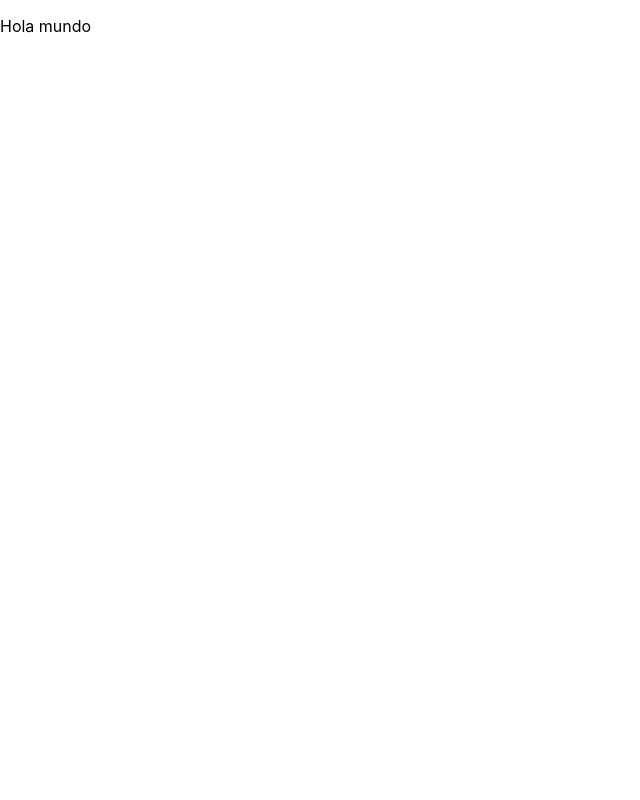
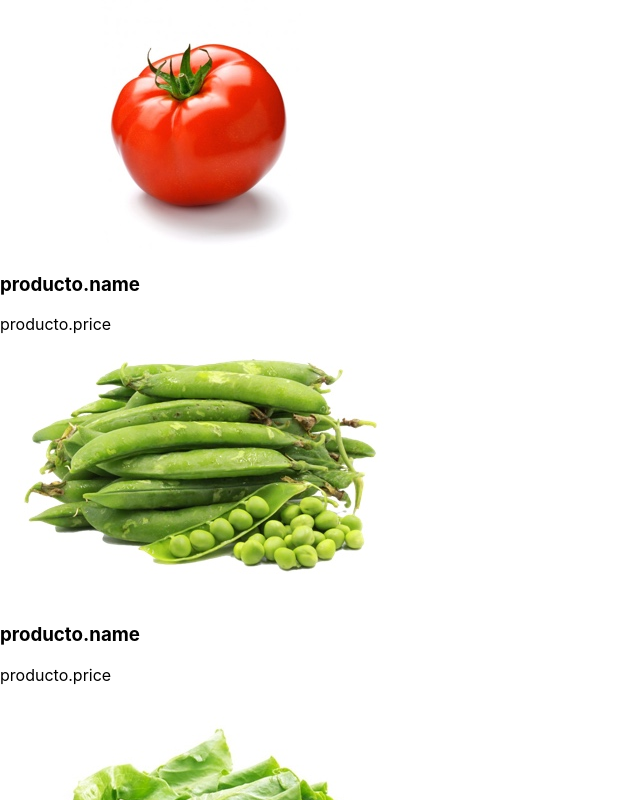
Before and after one commit to JoelTrinidad/carro-compras-react, a React (Create React App) app: page / in a window 1280 px wide. Shown: the top 800 px of the page, without its empty margins (0-640 px from the left). Built offline with nearby package versions, Linux system fonts and the light colour scheme.

Commit message:
feat: producto list added

```diff
--- a/src/App.js
+++ b/src/App.js
@@ -1,20 +1,23 @@
-import { Component } from 'react';
-import './App.css';
+import { Component } from "react";
+import Productos from "./components/Productos";
 
 class App extends Component {
   state = {
     productos: [
-      {name: 'Tomate', price: 1500, img: '/productos/tomate.jpg'},
-      {name: 'Arbejas', price: 2500, img: '/productos/arbejas.jpg'},
-      {name: 'Lechuga', price: 500, img: '/productos/lechuga.jpg'},
-    ]
-  }
+      { name: "Tomate", price: 1500, img: "/productos/tomate.jpg" },
+      { name: "Arbejas", price: 2500, img: "/productos/arbejas.jpg" },
+      { name: "Lechuga", price: 500, img: "/productos/lechuga.jpg" },
+    ],
+  };
   render() {
     return (
       <div>
-        <p>Hola mundo</p>
+        <Productos
+          agregarAlCArro={() => console.log("No hace nada")}
+          productos={this.state.productos}
+        />
       </div>
-    )
+    );
   }
 }
 
--- /dev/null
+++ b/src/components/Producto.js
@@ -0,0 +1,14 @@
+import { Component } from "react";
+
+export default class Producto extends Component {
+  render() {
+    const { producto, agregarAlCarro } = this.props;
+    return (
+      <div>
+        <img src={producto.img} alt={producto.name} />
+        <h3>producto.name</h3>
+        <p>producto.price</p>
+      </div>
+    );
+  }
+}
--- /dev/null
+++ b/src/components/Productos.js
@@ -0,0 +1,19 @@
+import { Component } from "react";
+import Producto from "./Producto";
+
+export default class Productos extends Component {
+  render() {
+    const { productos, agregarAlCarro } = this.props;
+    return (
+      <div>
+        {productos.map((producto) => (
+          <Producto
+            agregarAlCarro={agregarAlCarro}
+            key={producto.name}
+            producto={producto}
+          />
+        ))}
+      </div>
+    );
+  }
+}
```
